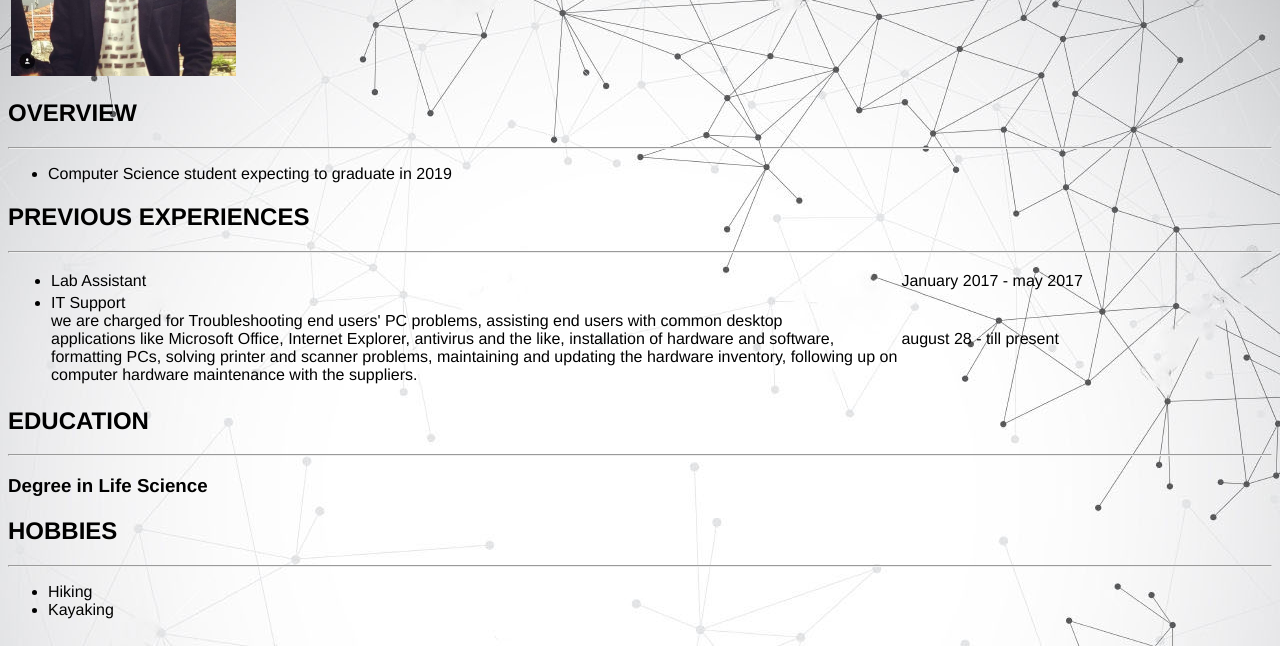
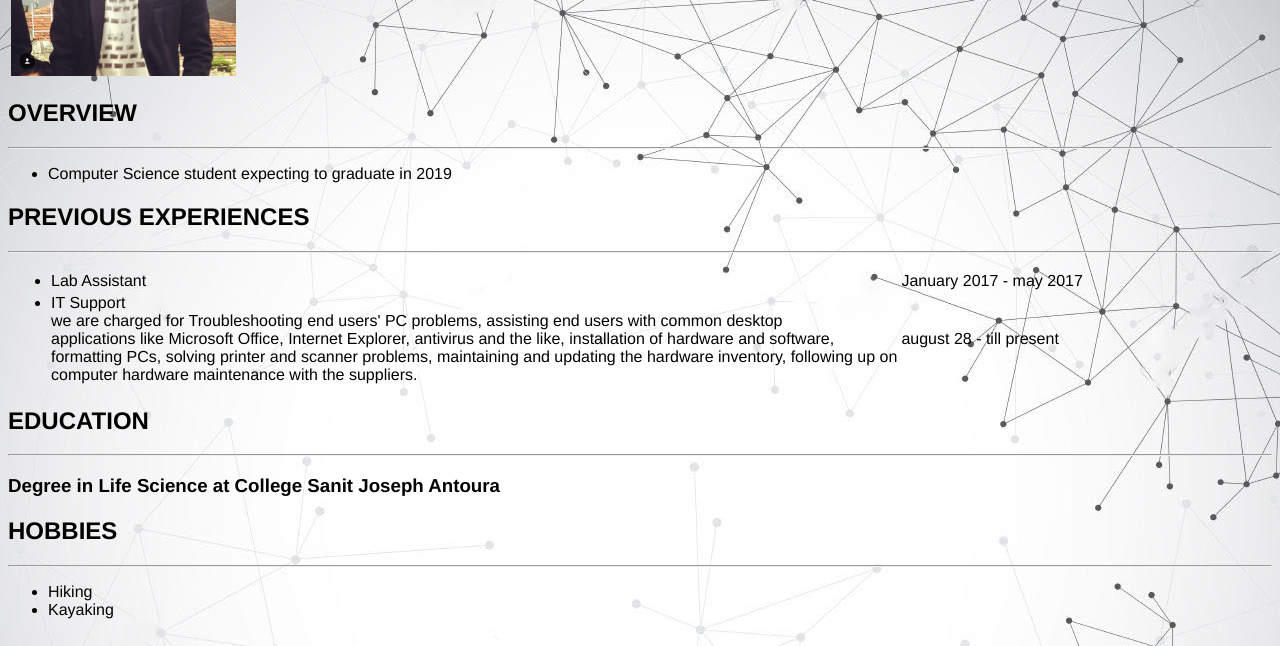
Before and after one commit to pierreabichacra/pierreabichacra.github.io, a plain HTML site: page index.html in a window 1280 px wide. Shown: the part 154-800 px from the top of the page. Drawn offline with Linux system fonts and the light colour scheme.

Commit message:
2nd commit

```diff
--- a/index.html
+++ b/index.html
@@ -52,7 +52,7 @@
     <h2>EDUCATION</h2>
 <hr>
 </b>
-<h3>Degree in Life Science</h3>
+<h3>Degree in Life Science at College Sanit Joseph Antoura</h3>
 
 <b><h2>HOBBIES</h2></b>
 <hr>
```
